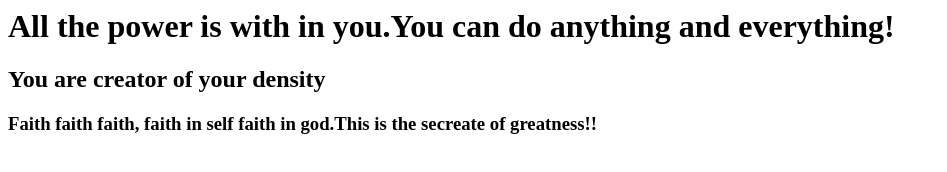
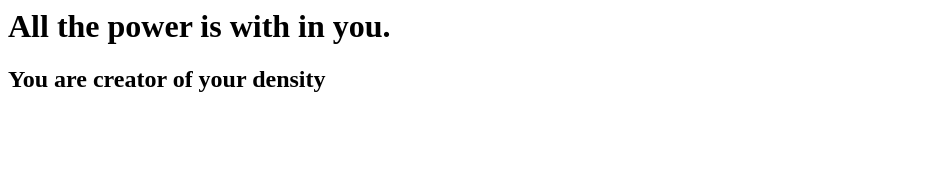
Before and after one commit to shubhdangat/firstgitrepo, a plain HTML site: page index.html in a window 1280 px wide. Shown: the whole page, without its empty margins (0-947 px from the left). Drawn offline with Linux system fonts and the light colour scheme.

Commit message:
Update index.html
update quote 1

```diff
--- a/index.html
+++ b/index.html
@@ -1,13 +1,12 @@
 <html>
 <body>
     <h1>
-All the power is with in you.You can do anything and everything!
+All the power is with in you.
 
     </h1>
     <h2>
         You are creator of your density
     </h2>
-    <h3>Faith faith faith, faith in self faith in god.This is the secreate of greatness!!</h3>
 </body>
 
 </html>
```
